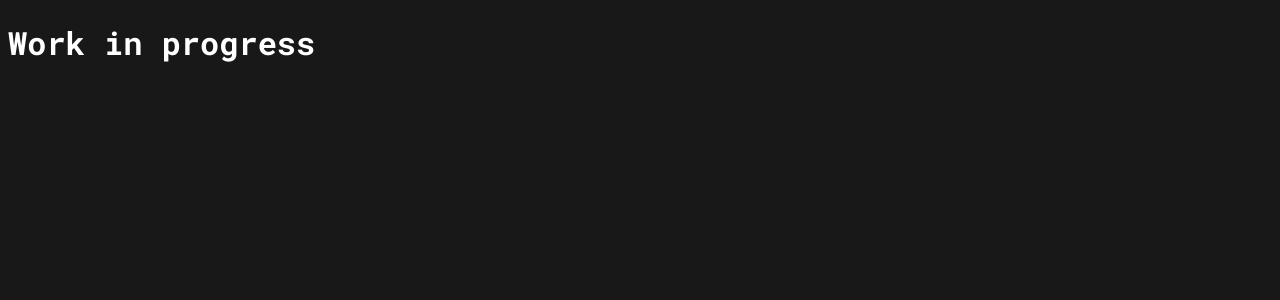
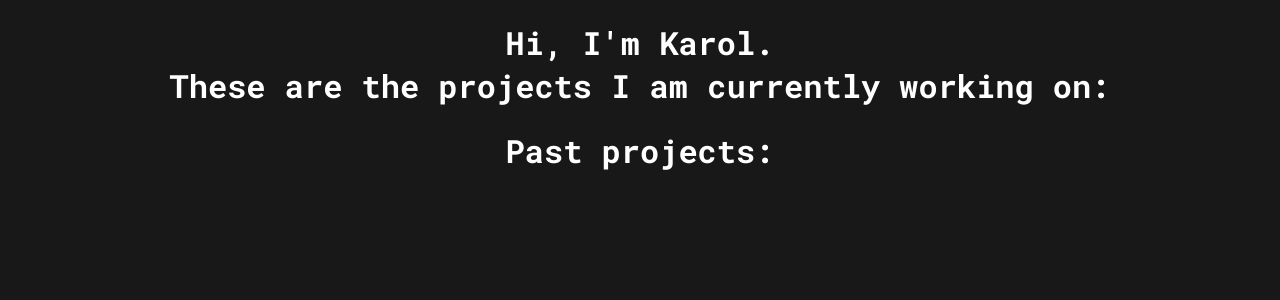
Before and after one commit to Kwasow/kwasow.pl, a React (Create React App) app: page /#/ in a window 1280 px wide. Shown: the top 300 px of the page. Built offline with nearby package versions, Linux system fonts and the light colour scheme.

Commit message:
Added general layout

```diff
--- /dev/null
+++ b/src/components/CurrentProjects.tsx
@@ -0,0 +1,5 @@
+import React from 'react'
+
+export function CurrentProjects() {
+  return <></>
+}
--- /dev/null
+++ b/src/components/PastProjects.tsx
@@ -0,0 +1,5 @@
+import React from 'react'
+
+export function PastProjects() {
+  return <></>
+}
--- a/src/components/Text.ts
+++ b/src/components/Text.ts
@@ -2,4 +2,5 @@ import { styled } from 'styled-components'
 
 export const Header = styled.h1`
   color: ${props => props.theme.colors.onBackground};
+  text-align: center;
 `
--- a/src/components/index.ts
+++ b/src/components/index.ts
@@ -1 +1,3 @@
+export { CurrentProjects } from './CurrentProjects'
 export { Header } from './Text'
+export { PastProjects } from './PastProjects'
--- a/src/routes/App.tsx
+++ b/src/routes/App.tsx
@@ -1,9 +1,20 @@
 import React from 'react'
-import { Header } from '../components'
+import { CurrentProjects, Header, PastProjects } from '../components'
 
 function App() {
   return (
-    <Header>Work in progress</Header>
+    <>
+      <Header>
+        Hi, I&apos;m Karol.<br/>
+        These are the projects I am currently working on:
+      </Header>
+      <CurrentProjects />
+
+      <Header>
+        Past projects:
+      </Header>
+      <PastProjects />
+    </>
   )
 }
 
```
Also changed, not shown: src/utils/theme/GlobalStyles.ts (renamed from src/utils/theme/GlobalStyles.js).
